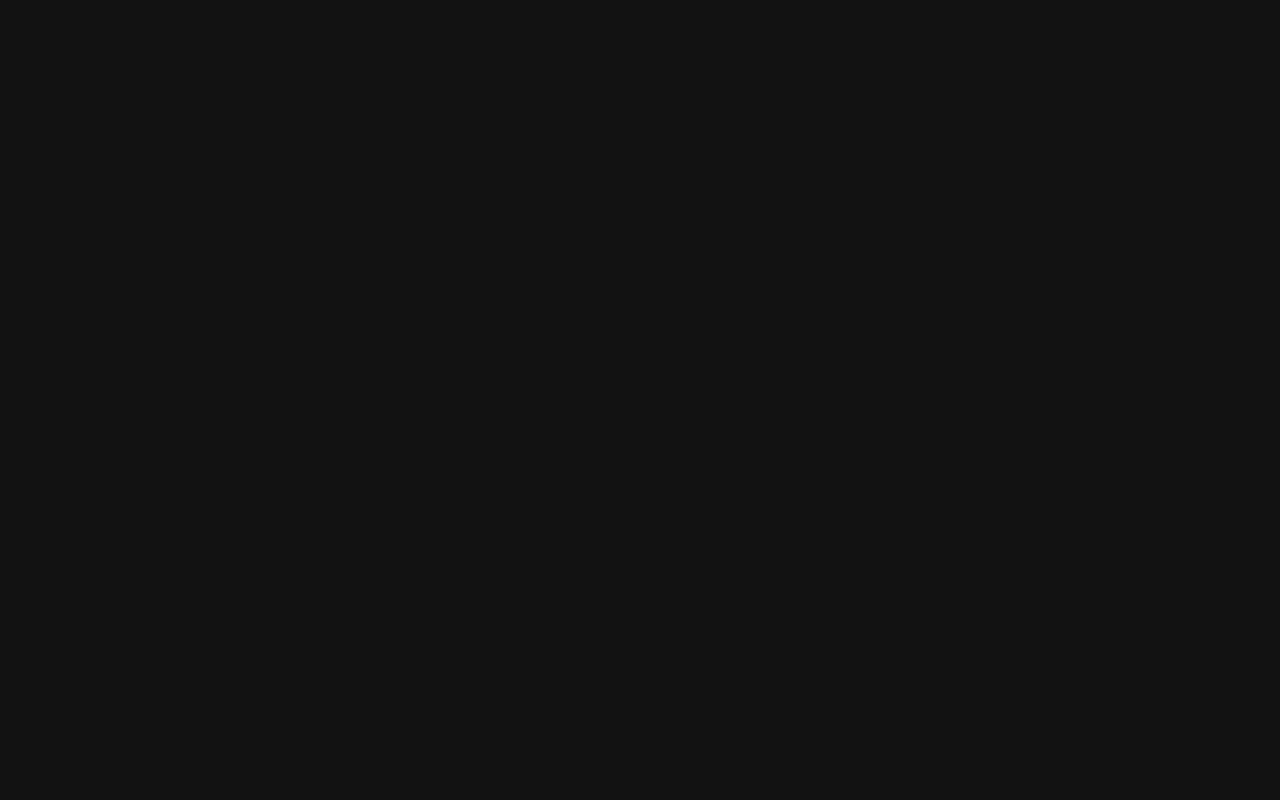
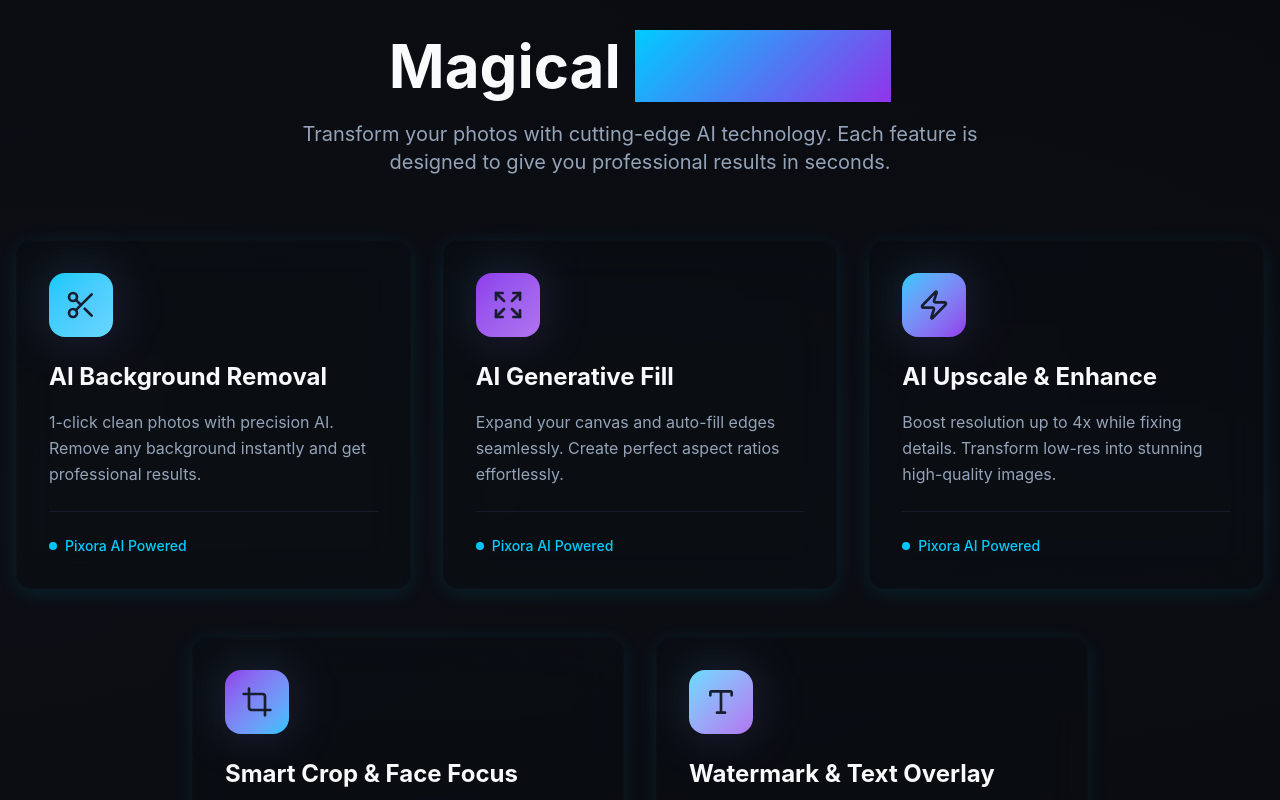
Before and after one commit to Bernard065/pixora, a Next.js app: page / in a window 1280 px wide. Shown: the part 860-1660 px from the top of the page. Before the commit the page ends 800 px from the top, so only its background shows below. Built offline with nearby package versions, Linux system fonts and the light colour scheme; no server answers.

Commit message:
Add features section showcasing Pixora AI capabilities

```diff
--- a/app/page.tsx
+++ b/app/page.tsx
@@ -1,3 +1,4 @@
+import Features from '@/modules/features'
 import Hero from '@/modules/hero'
 import React from 'react'
 
@@ -5,6 +6,7 @@
   return (
     <div>
       <Hero />
+      <Features />
     </div>
   )
 }
--- /dev/null
+++ b/modules/features/index.tsx
@@ -0,0 +1,138 @@
+"use client";
+import { Crop, Expand, Scissors, Type, Zap } from "lucide-react";
+import { motion } from "framer-motion";
+import { LucideIcon } from "lucide-react";
+
+interface Feature {
+  icon: LucideIcon;
+  title: string;
+  description: string;
+  gradient: string;
+  delay: number;
+}
+
+const features: Feature[] = [
+  {
+    icon: Scissors,
+    title: "AI Background Removal",
+    description:
+      "1-click clean photos with precision AI. Remove any background instantly and get professional results.",
+    gradient: "from-primary to-primary-glow",
+    delay: 0.1,
+  },
+  {
+    icon: Expand,
+    title: "AI Generative Fill",
+    description:
+      "Expand your canvas and auto-fill edges seamlessly. Create perfect aspect ratios effortlessly.",
+    gradient: "from-secondary to-secondary-glow",
+    delay: 0.2,
+  },
+  {
+    icon: Zap,
+    title: "AI Upscale & Enhance",
+    description:
+      "Boost resolution up to 4x while fixing details. Transform low-res into stunning high-quality images.",
+    gradient: "from-primary to-secondary",
+    delay: 0.3,
+  },
+  {
+    icon: Crop,
+    title: "Smart Crop & Face Focus",
+    description:
+      "Perfect thumbnails automatically. AI detects faces and important content for optimal cropping.",
+    gradient: "from-secondary to-primary",
+    delay: 0.4,
+  },
+  {
+    icon: Type,
+    title: "Watermark & Text Overlay",
+    description:
+      "Brand your content professionally. Add custom watermarks and text with perfect positioning.",
+    gradient: "from-primary-glow to-secondary-glow",
+    delay: 0.5,
+  },
+];
+
+const Features = () => {
+  return (
+    <section id="features" className="py-24 relative overflow-hidden">
+      <div className="absolute inset-0 bg-linear-to-b from-transparent via-muted/20 to-transparent" />
+
+      <div className="container mx-auto px-4 relative z-10">
+        <motion.div
+          initial={{ opacity: 0, y: 30 }}
+          whileInView={{ opacity: 1, y: 0 }}
+          viewport={{ once: true }}
+          transition={{ duration: 0.8 }}
+          className="text-center mb-16"
+        >
+          <h2 className="text-4xl lg:text-6xl font-bold mb-6">
+            <span className="text-foreground">Magical </span>
+            <span className="bg-gradient-primary bg-clip-text text-transparent">
+              Features
+            </span>
+          </h2>
+
+          <p className="text-xl text-muted-foreground max-w-3xl mx-auto">
+            Transform your photos with cutting-edge AI technology. Each feature
+            is designed to give you professional results in seconds.
+          </p>
+        </motion.div>
+
+        <div className="grid lg:grid-cols-3 gap-8 mb-12">
+          {features.slice(0, 3).map((feature) => (
+            <FeatureCard key={feature.title} feature={feature} />
+          ))}
+        </div>
+
+        <div className="grid lg:grid-cols-2 gap-8 max-w-4xl mx-auto">
+          {features.slice(3).map((feature) => (
+            <FeatureCard key={feature.title} feature={feature} />
+          ))}
+        </div>
+      </div>
+    </section>
+  );
+};
+
+function FeatureCard({ feature }: { feature: Feature }) {
+  const { icon: Icon, title, description, gradient, delay } = feature;
+
+  return (
+    <motion.div
+      initial={{ opacity: 0, y: 50 }}
+      whileInView={{ opacity: 1, y: 0 }}
+      viewport={{ once: true }}
+      transition={{ duration: 0.8, delay }}
+      whileHover={{ scale: 1.02, y: -5 }}
+      className="group"
+    >
+      <div className="h-full glass rounded-2xl p-8 border border-card-border hover:border-primary/30 transition-all duration-300 shadow-glow-subtle hover:shadow-glow-primary">
+        <div className="relative mb-6">
+          <div
+            className={`w-16 h-16 rounded-2xl bg-linear-to-br ${gradient} p-4 group-hover:animate-glow-pulse`}
+          >
+            <Icon className="w-full h-full text-background" aria-label={`${title} icon`} />
+          </div>
+          <div className="absolute inset-0 w-16 h-16 rounded-2xl bg-linear-to-br from-primary/20 to-secondary/20 blur-xl group-hover:blur-2xl transition-all duration-300" />
+        </div>
+
+        <h3 className="text-2xl font-bold mb-4 text-foreground group-hover:text-primary transition-colors">
+          {title}
+        </h3>
+
+        <p className="text-muted-foreground leading-relaxed">{description}</p>
+
+        <div className="mt-6 pt-6 border-t border-card-border">
+          <div className="flex items-center space-x-2 text-sm text-primary">
+            <div className="w-2 h-2 bg-primary rounded-full animate-pulse" />
+            <span className="font-medium">Pixora AI Powered</span>
+          </div>
+        </div>
+      </div>
+    </motion.div>
+  );
+}
+
+export default Features;
```
